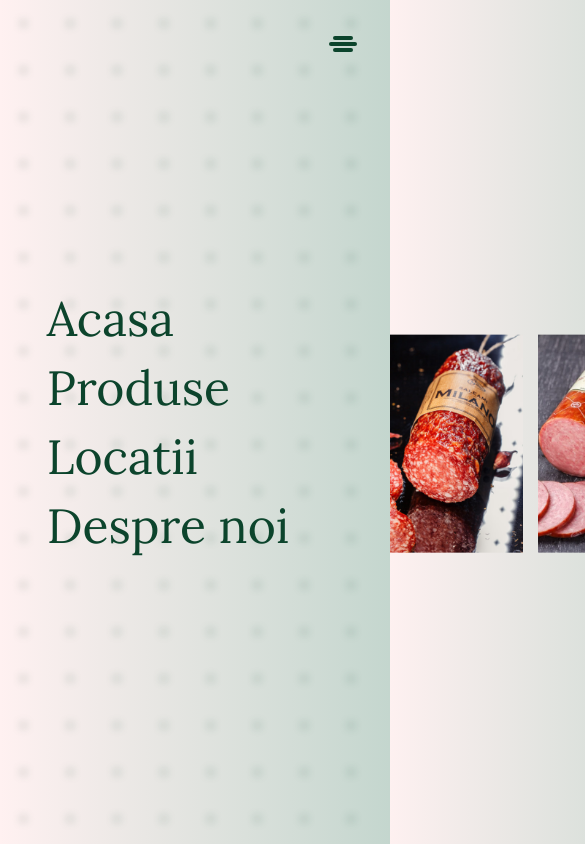
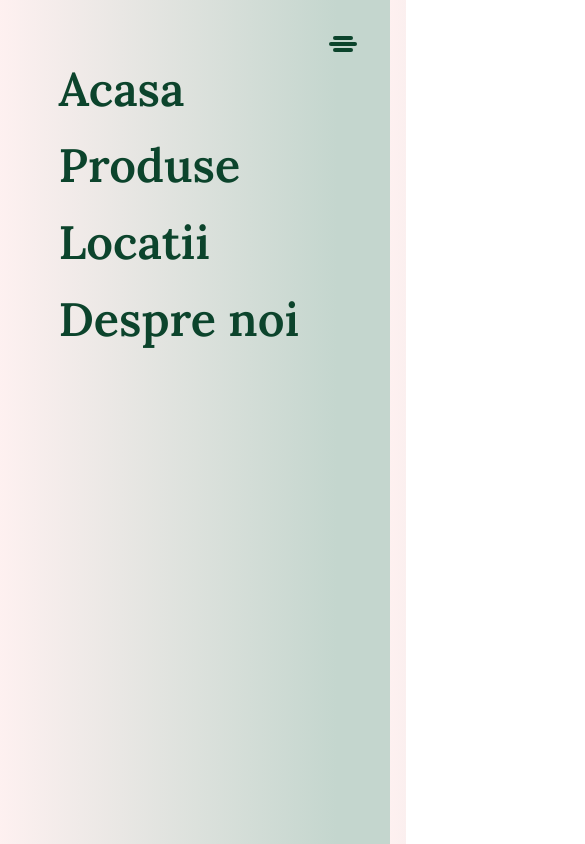
Before and after one commit to Arius06/Proiect-TJIA-M-M, a plain HTML site: page Site Salamer/Produse/produse.html in a window 390 px wide. Both pictures are taken after a click on the element 345 px from the left and 45 px from the top of the page. Shown: the top 844 px of the page, 585 px wide, since content can reach past the window. Drawn offline with Linux system fonts and the light colour scheme.

Commit message:
Products page & menu for mobile

```diff
--- a/Site Salamer/Produse/produse.css
+++ b/Site Salamer/Produse/produse.css
@@ -2,119 +2,8 @@ html {
     scroll-behavior: smooth;
 }
 
-body {
-    overflow: hidden;
-    margin: 0;
-    background: linear-gradient(90.05deg, #FFF1F1 -1.74%, #C4D6CE 86.41%);
-}
-
-/* navmenu */
-
-.navigation-menu {
-    opacity: 1;
-    margin: 0;
-    position: fixed;
-    top: 0;
-    left: 0;
-    transition: opacity .3s ease-in-out;
-    background: rgb(255, 241, 241);
-    background: linear-gradient(90deg, rgba(255, 241, 241, 1) 0%, rgba(196, 214, 206, 1) 100%);
-    width: 100vw;
-    height: 100vh;
-    z-index: 2;
-}
-
-.closed-nav {
-    opacity: 0;
-    pointer-events: none;
-    user-select: none;
-}
-
-#menu {
-    height: 100vh;
-    display: flex;
-    align-items: center;
-}
-
-#menu-items {
-    margin-left: clamp(2rem, 12vw, 35rem);
-    position: relative;
-    z-index: 2;
-}
-
-#menu-items:hover > .menu-item {
-    opacity: .3;
-}
-
-#menu-items:hover > .menu-item:hover {
-    opacity: 1;
-}
-
-.menu-item {
-    color: #0C442C;
-    font-size: clamp(3rem, 8vw, 7rem);
-    font-family: 'Lora', serif;
-    display: block;
+a {
     text-decoration: none;
-    padding: clamp(0.25rem, 0.5vw, 1rem) 0;
-    transition: opacity 400ms ease;
-}
-
-#menu-pattern {
-    height: 100vh;
-    width: 100vw;
-    background-image: radial-gradient(
-            rgba(12, 68, 44, .3) 9%,
-            transparent 9%
-    );
-    filter: blur(4px);
-    background-position: 0 0;
-    background-size: 12vmin 12vmin;
-    position: absolute;
-    left: 0;
-    top: 0;
-    z-index: 1;
-    transition: .6s ease;
-}
-
-#menu-items:hover ~ #menu-pattern {
-    background-size: 11vmin 11vmin;
-    opacity: .5;
-}
-
-#menu[data-active-index="1"] > #menu-pattern {
-    background-position: 0 -25%;
-}
-#menu[data-active-index="2"] > #menu-pattern {
-    background-position: 0 -50%;
-}
-#menu[data-active-index="3"] > #menu-pattern {
-    background-position: 0 -75%;
-}
-#menu[data-active-index="4"] > #menu-pattern {
-    background-position: 0 -100%;
-}
-
-.gif {
-    display: block;
-    position: absolute;
-    height: 100vh;
-    right: 0;
-    opacity: 1;
-    transform: .2s ease-in-out;
-}
-
-.menu-inactive {
-    opacity: 0;
-}
-
-/* end of navmenu */
-
-.pagina-produse {
-    height: 100vh;
-    width: 100vw;
-    display: flex;
-    align-items: flex-end;
 }
 
 /* Bunger menu :D */
@@ -231,17 +120,130 @@ body {
     }
 }
 
+@media (min-width: 1025px) {
+
+body {
+        overflow: hidden;
+        margin: 0;
+        background: linear-gradient(90.05deg, #FFF1F1 -1.74%, #C4D6CE 86.41%);
+}
+
+/* navmenu */
+.navigation-menu {
+    opacity: 1;
+    margin: 0;
+    position: fixed;
+    top: 0;
+    left: 0;
+    transition: opacity .3s ease-in-out;
+    background: rgb(255, 241, 241);
+    background: linear-gradient(90deg, rgba(255, 241, 241, 1) 0%, rgba(196, 214, 206, 1) 100%);
+    width: 100vw;
+    height: 100vh;
+    z-index: 2;
+}
+
+.closed-nav {
+    opacity: 0;
+    pointer-events: none;
+    user-select: none;
+}
+
+#menu {
+    height: 100vh;
+    display: flex;
+    align-items: center;
+}
+
+#menu-items {
+    margin-left: clamp(2rem, 12vw, 35rem);
+    position: relative;
+    z-index: 2;
+}
+
+#menu-items:hover > .menu-item {
+    opacity: .3;
+}
+
+#menu-items:hover > .menu-item:hover {
+    opacity: 1;
+}
+
+.menu-item {
+    color: #0C442C;
+    font-size: clamp(3rem, 8vw, 7rem);
+    font-family: 'Lora', serif;
+    display: block;
+    text-decoration: none;
+    padding: clamp(0.25rem, 0.5vw, 1rem) 0;
+    transition: opacity 400ms ease;
+}
+
+#menu-pattern {
+    height: 100vh;
+    width: 100vw;
+    background-image: radial-gradient(
+            rgba(12, 68, 44, .3) 9%,
+            transparent 9%
+    );
+    filter: blur(4px);
+    background-position: 0 0;
+    background-size: 12vmin 12vmin;
+    position: absolute;
+    left: 0;
+    top: 0;
+    z-index: 1;
+    transition: .6s ease;
+}
+
+#menu-items:hover ~ #menu-pattern {
+    background-size: 11vmin 11vmin;
+    opacity: .5;
+}
+
+#menu[data-active-index="1"] > #menu-pattern {
+    background-position: 0 -25%;
+}
+#menu[data-active-index="2"] > #menu-pattern {
+    background-position: 0 -50%;
+}
+#menu[data-active-index="3"] > #menu-pattern {
+    background-position: 0 -75%;
+}
+#menu[data-active-index="4"] > #menu-pattern {
+    background-position: 0 -100%;
+}
+
+
+.gif {
+    display: block;
+    position: absolute;
+    height: 100vh;
+    right: 0;
+    opacity: 1;
+    transform: .2s ease-in-out;
+}
+
+.menu-inactive {
+    opacity: 0;
+}
+
+/* end of navmenu */
+
+.pagina-produse {
+    height: 100vh;
+    width: 100vw;
+    display: flex;
+    align-items: flex-end;
+}
+
 /* Main content */
-
-.header-produse {
-    display: flex;
-}
 
 .text-header {
     font-family: 'Lora', sans-serif;
     color: #0c442c;
-    font-size: 8vw;
-    cursor: default;
+    font-size: 7vw;
+    pointer-events: none;
     font-weight: 600;
     transition: .4s ease-in-out;
     position: absolute;
@@ -356,10 +358,6 @@ body {
     opacity: 0;
 }
 
-a {
-    text-decoration: none;
-}
-
 /* Footer section */
 
 .footer {
@@ -444,3 +442,170 @@ a {
 #copyright {
     margin-bottom: 1vh;
 }
+
+.mobile-title,
+.mobile-desc,
+.mobile-hr {
+    display: none;
+}
+
+}
+
+@media (max-width: 1025px) {
+
+body {
+    margin: 0;
+    background: linear-gradient(90.05deg, #FFF1F1 -1.74%, #C4D6CE 86.41%);
+}
+
+.gif-drag,
+.mouse-gif,
+.product-info,
+.menu-pattern,
+.gif,
+.footer-break {
+    display: none;
+}
+
+.pagina-produse {
+    height: 100svh;
+    display: flex;
+    flex-direction: column;
+}
+
+.text-header {
+    font-family: 'Lora', sans-serif;
+    color: #0C442C;
+    font-size: max(3rem, 12vw);
+    pointer-events: none;
+    font-weight: 600;
+    transition: .4s ease-in-out;
+    position: relative;
+    left: 4%;
+    top: 0;
+    user-select: none;
+}
+
+.line-break {
+    height: 3px;
+    width: 40%;
+    background: #0c442c;
+    position: absolute;
+    right: 0;
+    top: max(80px, 12%);
+    transition: .4s ease-in-out;
+}
+
+.slideshow-products > .image {
+    width: 40vw;
+    border-radius: 10%;
+    margin-bottom: 5vh;
+}
+
+.slideshow-products {
+    display: flex;
+    flex-direction: column;
+    align-items: center;
+    justify-content: center;
+    width: 100%;
+}
+
+.mobile-title,
+.mobile-desc {
+    font-family: "Poppins", sans-serif;
+    font-size: 3vw;
+    color: #0C442C;
+    font-weight: 400;
+    text-align: center;
+    margin: 2vh;
+}
+
+.mobile-title {
+    font-size: 6vw;
+    font-weight: 600;
+}
+
+.mobile-hr {
+    width: 100%;
+    height: 5px;
+    background-color: #0C442C;
+    opacity: .8;
+}
+
+/* Mobile footer */
+
+.footer {
+    display: flex;
+    flex-direction: column;
+    background: rgb(18, 18, 18);
+    color: rgba(255, 241, 241, 0.49);
+    font-family: "Poppins", sans-serif;
+    padding: 2vw;
+}
+
+.anchors {
+    display: flex;
+    justify-content: space-evenly;
+    width: 100%;
+    text-decoration: none;
+}
+
+.footer-logo {
+    width: 30%;
+    margin-left: 4vw;
+}
+
+.anchors > a {
+    text-decoration: none;
+    font-size: 3vw;
+    color: #f1f1f1;
+}
+
+.footer-desc {
+    font-size: 3vw;
+    text-align: center;
+}
+
+/* Mobile menu */
+
+.navigation-menu {
+    position: fixed;
+    width: 100%;
+    height: 100%;
+    background: linear-gradient(90.05deg, #FFF1F1 -1.74%, #C4D6CE 86.41%);
+    z-index: 4;
+    opacity: 1;
+    transition: .3s ease-in-out;
+}
+
+.closed-nav {
+    opacity: 0;
+    pointer-events: none;
+    user-select: none;
+}
+
+.menu,
+.menu-items {
+    width: 100%;
+    height: 100%;
+}
+
+#menu-items {
+    display: flex;
+    flex-direction: column;
+    justify-content: center;
+    align-items: flex-start;
+    gap: 2vh;
+    padding: 15vw;
+}
+
+.menu-item {
+    font-family: "Lora", sans-serif;
+    color: #0C442C;
+    font-size: 12vw;
+    font-weight: 900;
+}
+
+/* End of mobile menu */
+
+}
--- a/Site Salamer/Produse/produse.html
+++ b/Site Salamer/Produse/produse.html
@@ -59,13 +59,36 @@
     <!-- Track-ul de produse are efect de Parralax, insa nu se vede bine din cauza dimensiunii mici a imaginilor. -->
 
     <div class="slideshow-products" data-mouse-down-at="0" data-prev-percentage="0">
+        <div class="mobile-hr"></div>
+        <p class="mobile-title">Produse afumat-fierte</p>
+        <p class="mobile-desc">Specialități afumat-fierte de calitatea superioară preparate din carne de porc, carne de vită și decor de condimente naturale. Aperitive excelente pentru masa de sărbători, cabanos de porc, mușchiuleț de porc condimentat, jambon de porc Țărănesc, jambon de porc Bavarez, antricot de vită, piept Rustic și altele.</p>
         <img src="assets-produse/afumat-fierte.png" alt="Salamer" class="image" draggable="false">
+        <div class="mobile-hr"></div>
+        <p class="mobile-title">Salam crud-afumat</p>
+        <p class="mobile-desc">Produse crud-afumate cu gust unic preparate din carne de porc, carne de vită, carne de pasăre, slănină de porc și condimente. Pentru o masă rapidă și delicioasă alege salamul Iberia, Milano, Moscova, Campanello, Dacia, De Mereni, Barcelona, Nobil, și cârnăciori la bere de porc și de pui.</p>
         <img src="assets-produse/crud-uscate.png" alt="Salamer" class="image" draggable="false">
+        <div class="mobile-hr"></div>
+        <p class="mobile-title">Salam fiert-afumat</p>
+        <p class="mobile-desc">Produse fiert-afumate de calitate superioară preparate din carne de porc, carne de vită, piept de pui, slănină de porc și condimente. Alege salamul De Mereni, De Moldova, Vienez, De Moscova și Făgăraș, pentru o masă plină de gust.</p>
         <img src="assets-produse/fiert-afumate.png" alt="Salamer" class="image" draggable="false">
+        <div class="mobile-hr"></div>
+        <p class="mobile-title">Crenvurști, parizere</p>
+        <p class="mobile-desc">Produse de calitatea I și calitatea superioară preparate din carne de porc, carne de vită, carne de pasăre și condimente. Acestea includ crenvurști Lacta, Puișor, Fine, Salamer, parizer Doktorskaia, parizer Preferat, parizer Lacta, safalade Voinicești și De calitatea întâi, care aduc pe mese un deliciu rapid și gustos.</p>
         <img src="assets-produse/parizere.png" alt="Salamer" class="image" draggable="false">
+        <div class="mobile-hr"></div>
+        <p class="mobile-title">Salam semi-afumat</p>
+        <p class="mobile-desc">Carne de porc, carne de vită, carne de pasăre, slănină de porc și condimente care s-au combinat în produse semiafumate de calitatea I și calitatea superioară. Delectează-te cu salamul Aperitiv de Mereni, De Casă, Frugal, Lunchmeat, Oltenesc, Cabanos de Mereni, Lukka, și De Provincie.</p>
         <img src="assets-produse/semi-afumate.png" alt="Salamer" class="image" draggable="false">
+        <div class="mobile-hr"></div>
+        <p class="mobile-title">Șuncă și rulade</p>
+        <p class="mobile-desc">Produse fierte și afumat-fierte de calitatea superioară preparate din carne de porc, carne de vită, carne de pasăre și condimente. Alege un produs preferat de toată familia, cum ar fi rulada Bavareză, Trio, șuncă De Mereni și Victoria.</p>
         <img src="assets-produse/sunca.png" alt="Salamer" class="image" draggable="false">
+        <div class="mobile-hr"></div>
+        <p class="mobile-title">Tobe, sângerete, pate</p>
+        <p class="mobile-desc">Produse aromate și condimentate de calitatea I și calitatea superioară preparate din carne de porc, carne de vită și condimente. Încearcă un gust tradițional – sângerete De Casă, toba moldovenească (Saltison de porc), toba Salamer și pate Salamer.</p>
         <img src="assets-produse/tobe.png" alt="Salamer" class="image" draggable="false">
+        <div class="mobile-hr"></div>
+
     </div>
     <!-- Footer -->
     <div class="footer">
--- a/Site Salamer/Produse/produse.js
+++ b/Site Salamer/Produse/produse.js
@@ -58,8 +58,6 @@ images.forEach(item => {
         pageHeader.classList.remove("header-hovered")
     })
 })
-
-console.log(images);
 
 images.forEach(item => {
     item.addEventListener('mouseout', () => {
```
